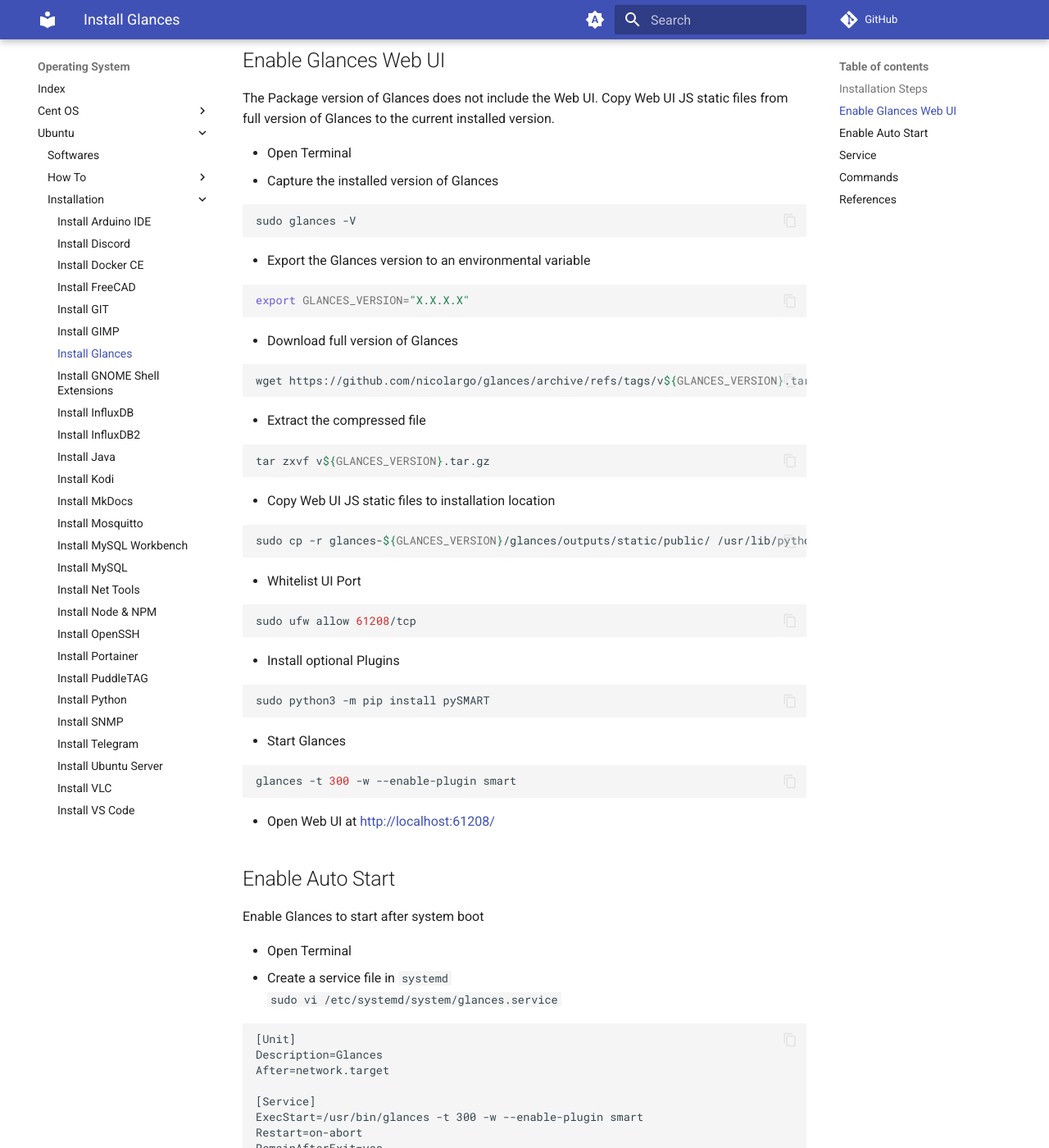
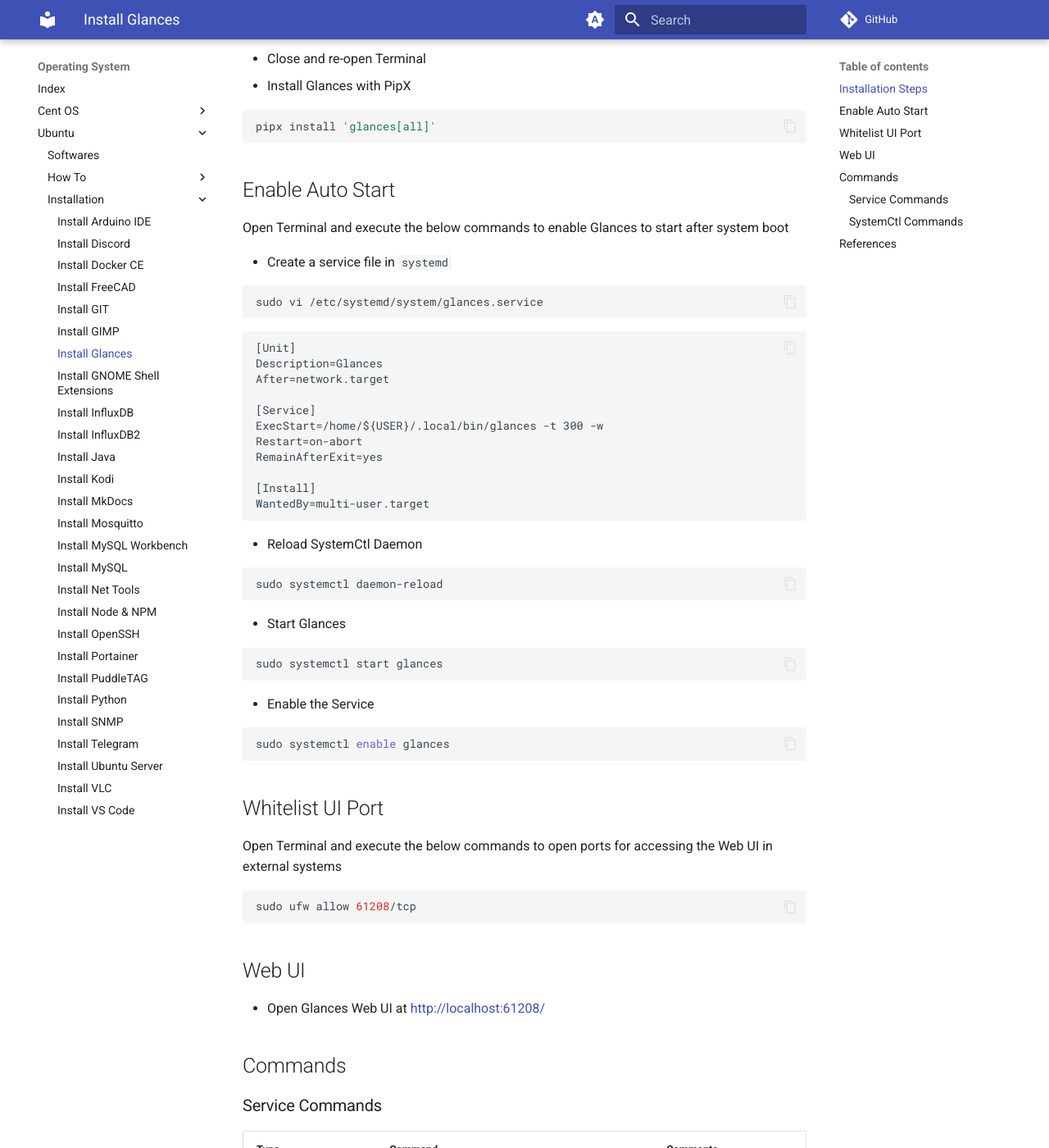
Before and after one commit to sreeramachandramurthy/home-user-guides, an MkDocs documentation site: the page built from docs/os/ubuntu/installation/install-glances.md, in a window 1280 px wide and 1400 px high, scrolled down 418 px. Shown: the whole window at 82% size. Built offline with MkDocs 1.6.1 and Material for MkDocs 9.7.7, drawn with Linux system fonts in a browser that asks for light colours; comment, search, counter and statistics services are not loaded; some of the changed text lies outside the part shown.

Commit message:
Update Glances

````diff
--- a/docs/os/ubuntu/installation/install-glances.md
+++ b/docs/os/ubuntu/installation/install-glances.md
@@ -2,75 +2,31 @@
 
 ## Installation Steps
 
-* Open Terminal
-* Install Glances
+Open Terminal and execute the below commands to install Glances through PipX
+
+* Install dependant packages
 
 ```bash
-sudo apt install glances
+sudo apt install python3 python3-pip pipx
+pipx ensurepath
 ```
 
-## Enable Glances Web UI
-
-The Package version of Glances does not include the Web UI. Copy Web UI JS static files from full version of Glances to the current installed version.
-
-* Open Terminal
-* Capture the installed version of Glances
+* Close and re-open Terminal
+* Install Glances with PipX
 
 ```bash
-sudo glances -V
+pipx install 'glances[all]'
 ```
-
-* Export the Glances version to an environmental variable
-
-```bash
-export GLANCES_VERSION="X.X.X.X"
-```
-
-* Download full version of Glances
-
-```bash
-wget https://github.com/nicolargo/glances/archive/refs/tags/v${GLANCES_VERSION}.tar.gz
-```
-
-* Extract the compressed file
-
-```bash
-tar zxvf v${GLANCES_VERSION}.tar.gz
-```
-
-* Copy Web UI JS static files to installation location
-
-```bash
-sudo cp -r glances-${GLANCES_VERSION}/glances/outputs/static/public/ /usr/lib/python3/dist-packages/glances/outputs/static/
-```
-
-* Whitelist UI Port
-
-```bash
-sudo ufw allow 61208/tcp
-```
-
-* Install optional Plugins
-
-```bash
-sudo python3 -m pip install pySMART
-```
-
-* Start Glances
-
-```bash
-glances -t 300 -w --enable-plugin smart
-```
-
-* Open Web UI at <http://localhost:61208/>
 
 ## Enable Auto Start
 
-Enable Glances to start after system boot
+Open Terminal and execute the below commands to enable Glances to start after system boot
 
-* Open Terminal
 * Create a service file in `systemd`
-  `sudo vi /etc/systemd/system/glances.service`
+
+```bash
+sudo vi /etc/systemd/system/glances.service
+```
 
 ```txt
 [Unit]
@@ -78,33 +34,47 @@
 After=network.target
 
 [Service]
-ExecStart=/usr/bin/glances -t 300 -w --enable-plugin smart
+ExecStart=/home/${USER}/.local/bin/glances -t 300 -w
 Restart=on-abort
 RemainAfterExit=yes
-localhost
+
 [Install]
 WantedBy=multi-user.target
 ```
 
-* Reload SystemCTL Daemon
-  `sudo systemctl daemon-reload`
-* Restart Glances
-  `sudo systemctl start glances`
+* Reload SystemCtl Daemon
 
-## Service
+```bash
+sudo systemctl daemon-reload
+```
 
-* Start the Service
-  `sudo systemctl start glances`
-* Restart the Service
-  `sudo systemctl restart glances`
-* Stop the Service
-  `sudo systemctl stop glances`
+* Start Glances
+
+```bash
+sudo systemctl start glances
+```
+
 * Enable the Service
-  `sudo systemctl enable glances`
-* Status of the Service
-  `sudo systemctl status glances`
+
+```bash
+sudo systemctl enable glances
+```
+
+## Whitelist UI Port
+
+Open Terminal and execute the below commands to open ports for accessing the Web UI in external systems
+
+```bash
+sudo ufw allow 61208/tcp
+```
+
+## Web UI
+
+* Open Glances Web UI at <http://localhost:61208/>
 
 ## Commands
+
+### Service Commands
 
 | Type          | Command                         | Comments       |
 | ------------- | ------------------------------- | -------------- |
@@ -113,6 +83,16 @@
 | Refresh Rate  | `glances -t 5`                  | 5 seconds      |
 | Enable Plugin | `glances --enable-plugin smart` | pySMART plugin |
 
+### SystemCtl Commands
+
+| Type                    | Command                          | Comments       |
+| ----------------------- | -------------------------------- | -------------- |
+| Start the Service       | `sudo systemctl start glances`   |                |
+| Stop the Service        | `sudo systemctl stop glances`    |                |
+| Restart the Service     | `sudo systemctl restart glances` |                |
+| Enable the Service      | `sudo systemctl enable glances`  |                |
+| Status of the Service   | `sudo systemctl status glances`  |                |
+
 ## References
 
 * Glances GitHub - <https://github.com/nicolargo/glances>
````
